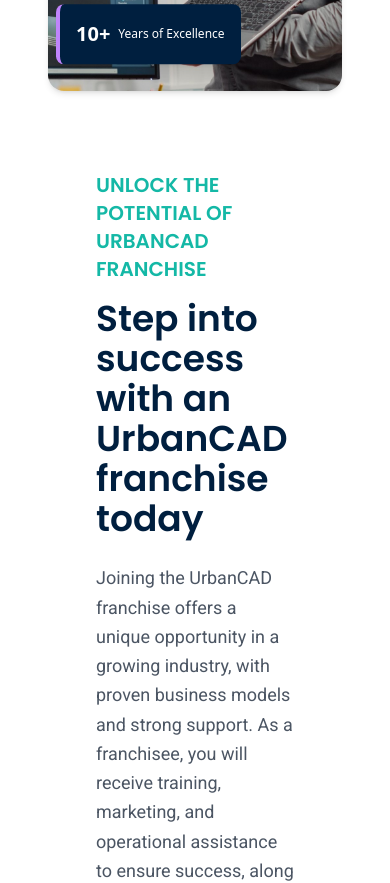
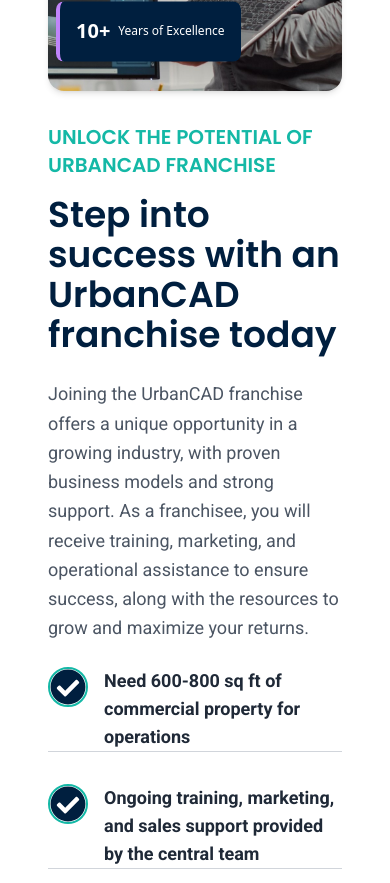
Before and after one commit to Shiji-AA/UrbanCAD, a React (Vite) app in the folder Frontend/: page /franchise in a window 390 px wide. Shown: the part 980-1863 px from the top of the page. Built offline with nearby package versions, Linux system fonts and the light colour scheme; no server answers.

Commit message:
changes added

```diff
--- a/Frontend/src/Components/Users/RulesRegulation/RulesRegulation.jsx
+++ b/Frontend/src/Components/Users/RulesRegulation/RulesRegulation.jsx
@@ -46,14 +46,14 @@
 
       {/* Second Div: Requirements and Support */}
       <div className=" md:w-1/2 ">
-        <div className="rounded-lg p-12">
+        <div className="rounded-lg md:p-12 p-0">
           <h6 className="font-heading text-xl font-semibold text-aqua mb-4">
             UNLOCK THE POTENTIAL OF URBANCAD FRANCHISE
           </h6>
           <h2 className="font-heading text-4xl font-semibold text-navy mb-6">
             Step into success with an UrbanCAD franchise today
           </h2>
-          <p className="font-body text-base text-gray-600 mb-6 leading-relaxed text-lg">
+          <p className="font-body text-gray-600 mb-6 leading-relaxed text-lg">
             Joining the UrbanCAD franchise offers a unique opportunity in a
             growing industry, with proven business models and strong support. As
             a franchisee, you will receive training, marketing, and operational
```
